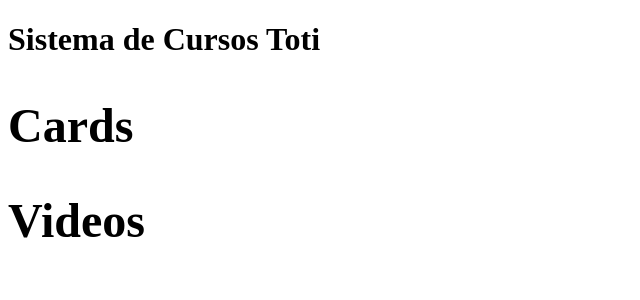
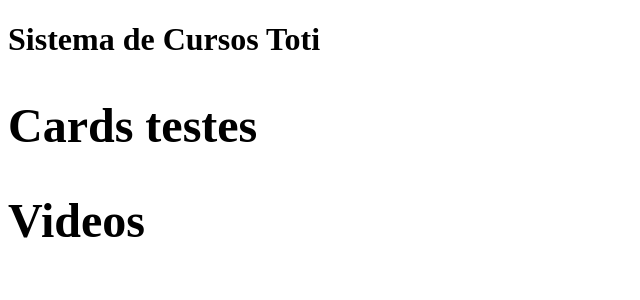
Before and after one commit to nadiduno/plataformacursostoti, a React (Vite) app: page / in a window 1280 px wide. Shown: the top 300 px of the page, without its empty margins (0-640 px from the left). Built offline with nearby package versions, Linux system fonts and the light colour scheme.

Commit message:
atualizando cards

```diff
--- a/src/components/Cards.jsx
+++ b/src/components/Cards.jsx
@@ -2,7 +2,7 @@ export function Cards() {
     return (
         <>
             <h2>
-                Cards
+                Cards testes
             </h2>
         </>
     )
```
